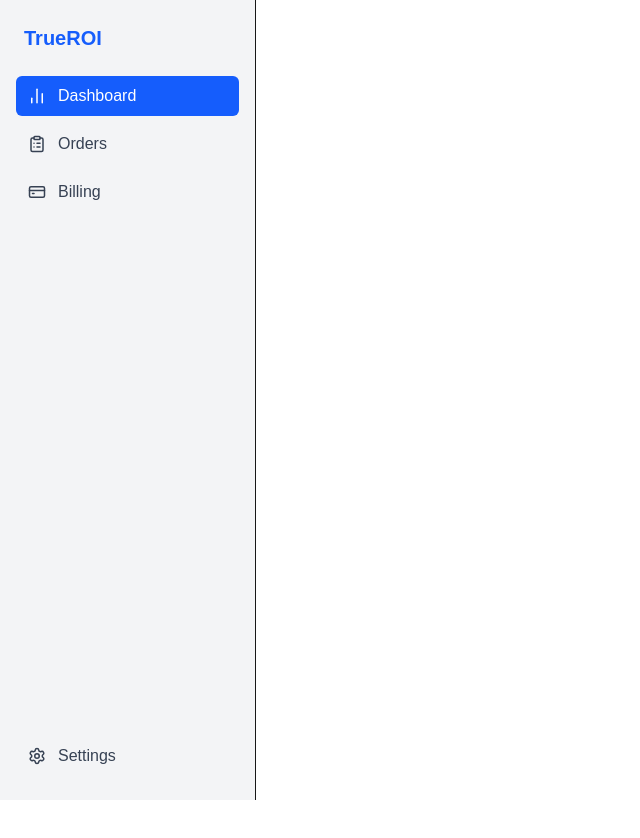
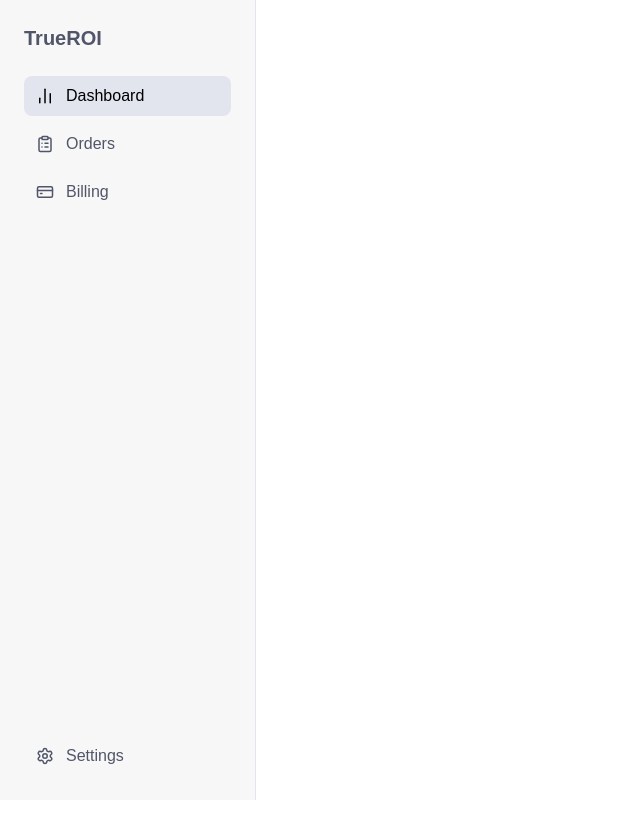
Before and after one commit to TrueROI/trueroi-frontend, a Next.js app: page / in a window 1280 px wide. Shown: the top 838 px of the page, without its empty margins (0-640 px from the left). Built offline with nearby package versions, Linux system fonts and the light colour scheme.

Commit message:
Cleaned up to look like MVP

```diff
--- a/components/Sidebar.tsx
+++ b/components/Sidebar.tsx
@@ -1,18 +1,18 @@
 "use client";
 
-import { Home, BarChart2, ClipboardList, CreditCard, Settings } from "lucide-react";
+import { BarChart2, ClipboardList, CreditCard, Settings } from "lucide-react";
 
 export default function Sidebar() {
   return (
-    <aside className="h-screen w-64 bg-gray-100 border-r flex flex-col justify-between">
+    <aside className="h-screen w-64 bg-[#F7F7F7] border-r border-[#E3E5EC] flex flex-col justify-between p-6">
       {/* Logo */}
       <div>
-        <div className="p-6 font-bold text-xl text-blue-600">
+        <div className="font-bold text-xl text-[#515569] mb-6">
           TrueROI
         </div>
 
         {/* Navigation */}
-        <nav className="px-4 space-y-2">
+        <nav className="space-y-2">
           <SidebarLink
             label="Dashboard"
             icon={<BarChart2 size={18} />}
@@ -30,7 +30,7 @@ export default function Sidebar() {
       </div>
 
       {/* Bottom Section */}
-      <div className="px-4 pb-6">
+      <div className="space-y-2">
         <SidebarLink
           label="Settings"
           icon={<Settings size={18} />}
@@ -43,19 +43,18 @@ export default function Sidebar() {
 function SidebarLink({
   label,
   icon,
-  active = false
+  active = false,
 }: {
   label: string;
   icon: React.ReactNode;
   active?: boolean;
 }) {
-
   return (
     <div
-      className={`flex items-center gap-3 px-3 py-2 rounded-md cursor-pointer transition-colors ${
+      className={`flex items-center gap-3 px-3 py-2 rounded-lg cursor-pointer transition-colors ${
         active
-          ? "bg-blue-600 text-white"
-          : "text-gray-700 hover:bg-gray-200"
+          ? "bg-[#E2E5EE] text-[#000000]"
+          : "text-[#515569] hover:bg-[#E3E5EC]"
       }`}
     >
       {icon}
```
